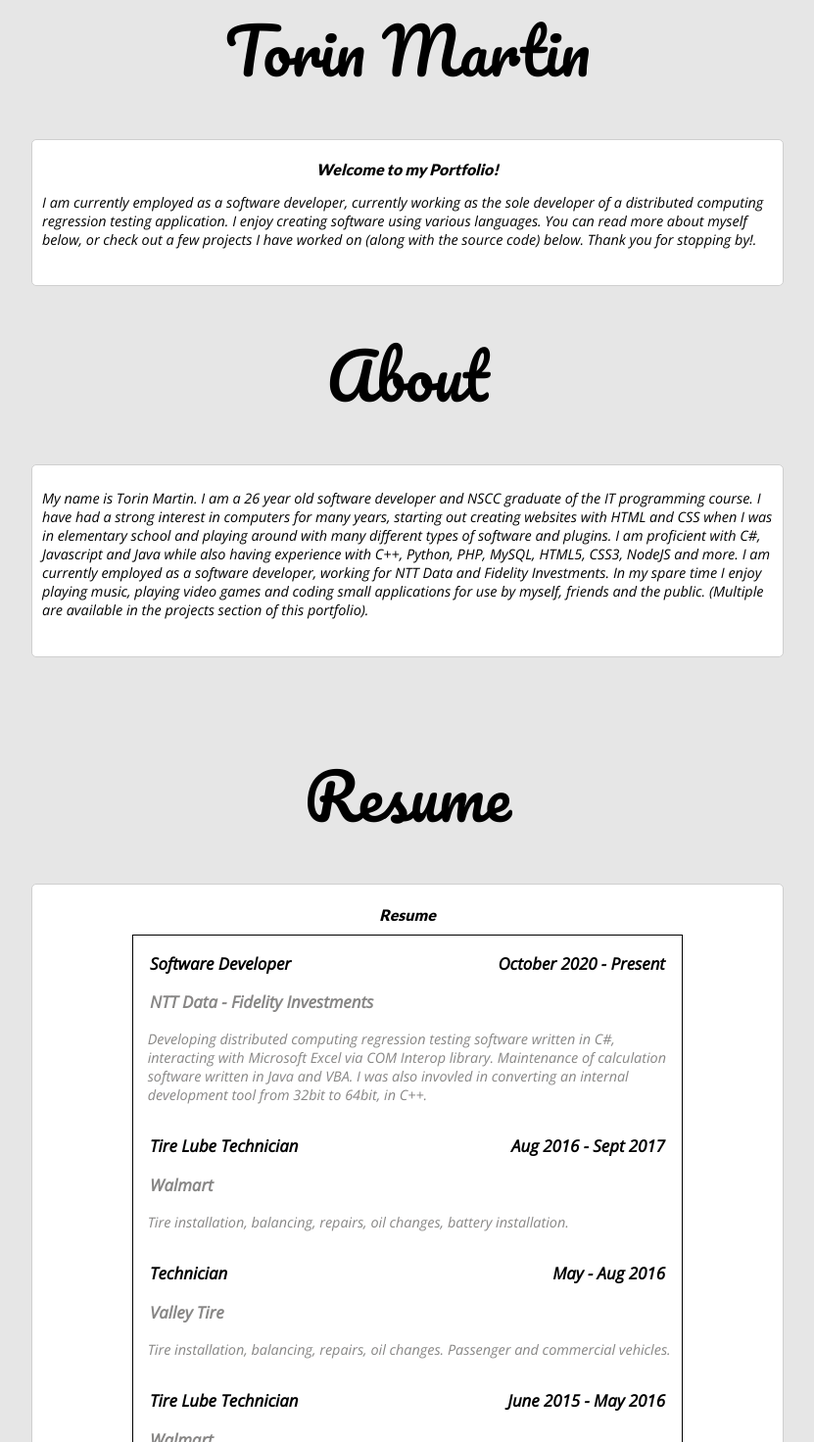
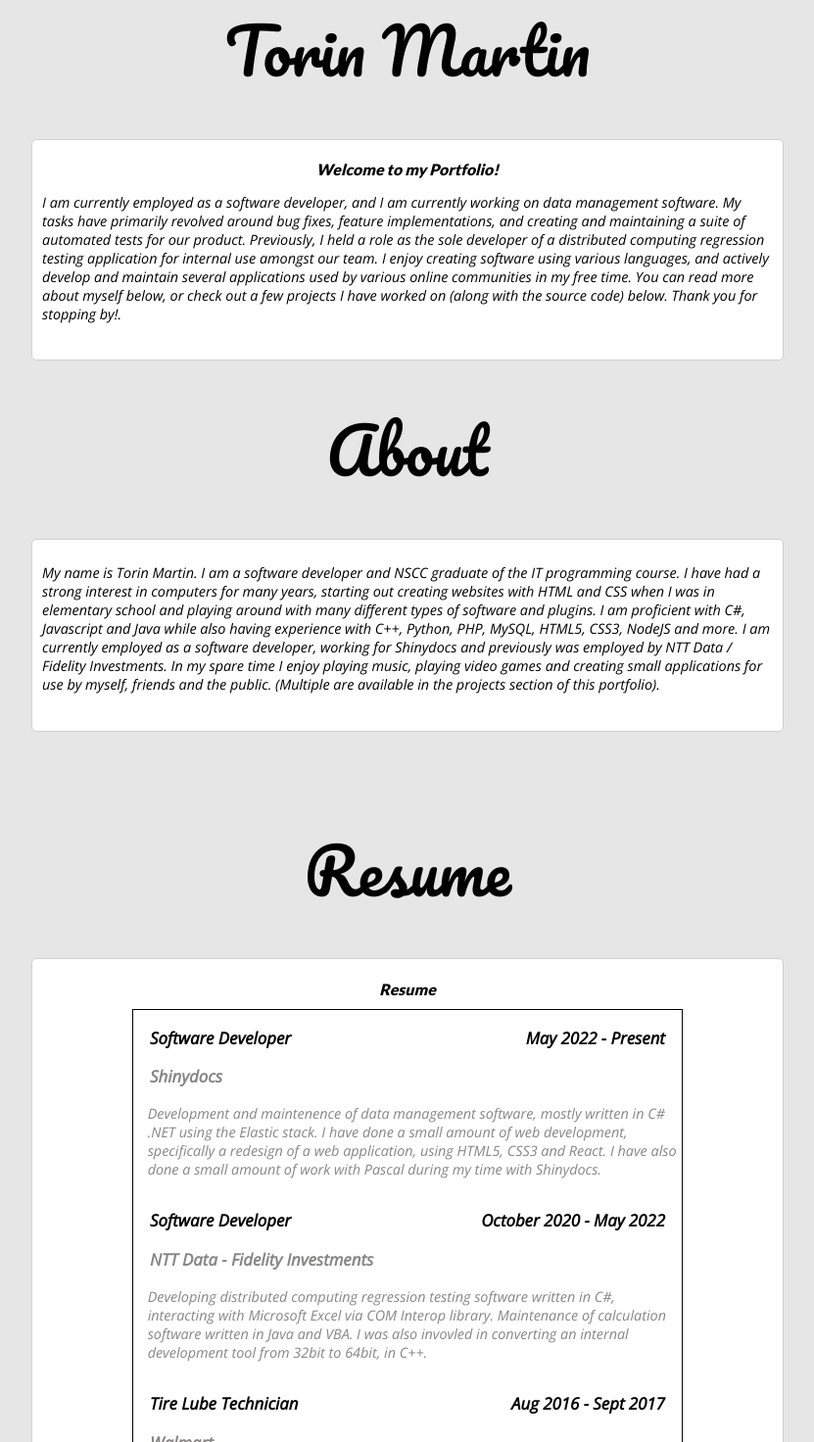
Before and after one commit to TorinMartin/TorinMartin.github.io, a plain HTML site: page index.html in a window 1280 px wide. Shown: the part 88-1560 px from the top of the page at 98% size, without its empty margins (224-1055 px from the left). Drawn offline with nearby package versions, Linux system fonts and the light colour scheme.

Commit message:
Updated resume, about and welcome sections with recent experience and information.

```diff
--- a/index.html
+++ b/index.html
@@ -77,7 +77,11 @@
 					<div id="news">
 						<h1 class="news">Welcome to my Portfolio!</h1>
 						<p>
-						I am currently employed as a software developer, currently working as the sole developer of a distributed computing regression testing application. I enjoy creating software using various languages. You can read more about myself below, or check out a few projects I have worked on (along with the source code) below. Thank you for stopping by!.
+						I am currently employed as a software developer, and I am currently working on data management software. My tasks have primarily revolved around bug fixes, feature implementations, and creating and maintaining a suite of automated tests for our product.
+						Previously, I held a role as the sole developer of a distributed computing regression testing application for internal use amongst our team.
+						I enjoy creating software using various languages, and actively develop and maintain several applications used by various online communities in my free time.
+						You can read more about myself below, or check out a few projects I have worked on (along with the source code) below.
+						Thank you for stopping by!.
 						</p>
 					</div>
 				</div>
@@ -86,7 +90,7 @@
 					<div class="center">
 						<div id="news">
 							<p>
-								My name is Torin Martin. I am a 26 year old software developer and NSCC graduate of the IT programming course. I have had a strong interest in computers for many years, starting out creating websites with HTML and CSS when I was in elementary school and playing around with many different types of software and plugins. I am proficient with C#, Javascript and Java while also having experience with C++, Python, PHP, MySQL, HTML5, CSS3, NodeJS and more. I am currently employed as a software developer, working for NTT Data and Fidelity Investments. In my spare time I enjoy playing music, playing video games and coding small applications for use by myself, friends and the public. (Multiple are available in the projects section of this portfolio).
+								My name is Torin Martin. I am a software developer and NSCC graduate of the IT programming course. I have had a strong interest in computers for many years, starting out creating websites with HTML and CSS when I was in elementary school and playing around with many different types of software and plugins. I am proficient with C#, Javascript and Java while also having experience with C++, Python, PHP, MySQL, HTML5, CSS3, NodeJS and more. I am currently employed as a software developer, working for Shinydocs and previously was employed by NTT Data / Fidelity Investments. In my spare time I enjoy playing music, playing video games and creating small applications for use by myself, friends and the public. (Multiple are available in the projects section of this portfolio).
 							</p>
 						</div>
 					</div>
@@ -99,7 +103,14 @@
 							<h1 class="news">Resume</h1>
 							<div id="resumecontent">
 								<h3 class="restitle">Software Developer</h3>
-								<h3 class="date">October 2020 - Present</h3>
+								<h3 class="date">May 2022 - Present</h3>
+								<h3 class="employer">Shinydocs</h3>
+								<p class="desc">
+									Development and maintenence of data management software, mostly written in C# .NET using the Elastic stack. I have done a small amount of web development, specifically a redesign of a web application, using HTML5, CSS3 and React. I have also done a small amount of work with Pascal during my time with Shinydocs.
+								</p>
+
+								<h3 class="restitle">Software Developer</h3>
+								<h3 class="date">October 2020 - May 2022</h3>
 								<h3 class="employer">NTT Data - Fidelity Investments</h3>
 								<p class="desc">
 									Developing distributed computing regression testing software written in C#, interacting with Microsoft Excel via COM Interop library. Maintenance of calculation software written in Java and VBA. I was also invovled in converting an internal development tool from 32bit to 64bit, in C++.
```
